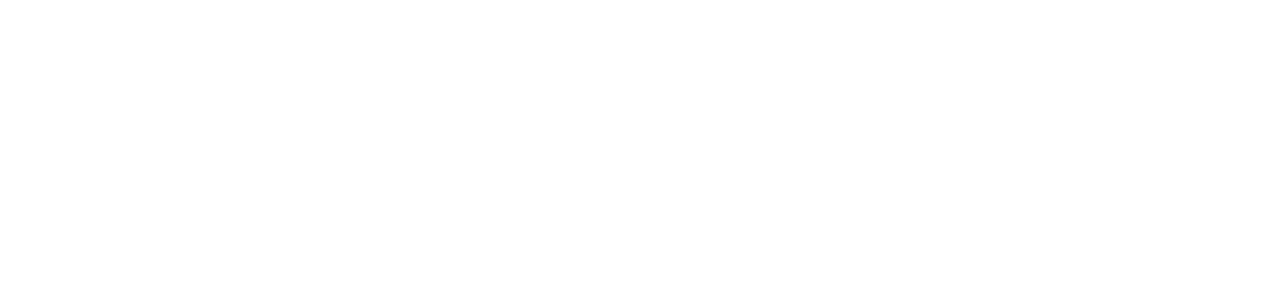
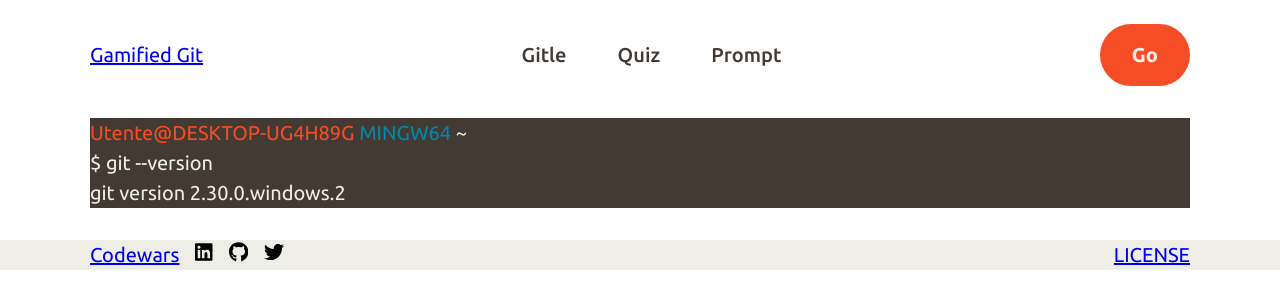
Before and after one commit to AlessandroTambellini/gamified-git, a React (Create React App) app: page /prompt in a window 1280 px wide. Before the commit this address had no page. Shown: the top 308 px of the page. Built offline with nearby package versions, Linux system fonts and the light colour scheme.

Commit message:
create Prompt page

```diff
--- a/src/components/Header.js
+++ b/src/components/Header.js
@@ -33,10 +33,10 @@
               <Link to="/gitle">Gitle</Link>
             </li>
             <li>
-              <Link to="/Quiz">Quiz</Link>
+              <Link to="/quiz">Quiz</Link>
             </li>
             <li>
-              <Link to="#">Prompt</Link>
+              <Link to="/prompt">Prompt</Link>
             </li>
           </ul>
         </nav>
--- a/src/index.js
+++ b/src/index.js
@@ -5,6 +5,7 @@
 import Intro from "./routes/Intro";
 import Gitle from "./routes/Gitle/Gitle";
 import Quiz from "./routes/Quiz/Quiz";
+import Prompt from "./routes/Prompt";
 import reportWebVitals from "./reportWebVitals";
 import "./index.css";
 
@@ -17,6 +18,7 @@
           <Route index element={<Intro />} />
           <Route path="gitle" element={<Gitle />} />
           <Route path="quiz" element={<Quiz />} />
+          <Route path="prompt" element={<Prompt />} />
         </Route>
       </Routes>
     </BrowserRouter>
--- /dev/null
+++ b/src/routes/Prompt.js
@@ -0,0 +1,27 @@
+function Prompt() {
+  return (
+    <main className="container bg-primary-dark">
+      <samp className="text-neutral">
+        <span className="prompt text-primary-orange">
+          Utente@DESKTOP-UG4H89G
+        </span>
+        <span className="text-secondary"> MINGW64 </span>~
+        <br />
+        <span className="text-neutral">$ </span>
+        <kbd className="text-neutral">git --version</kbd>
+        <br />
+        git version 2.30.0.windows.2
+      </samp>
+    </main>
+  );
+}
+
+/*
+    - <kbd>: user input from a keyboard, voice input, or any other text entry device
+    - <samp>: sample output from a computer program
+    - <output>: container element into which a site or app can inject the results of a
+    calculation or the outcome of a user action
+    - <var>: name of a variable in a mathematical expression or a programming context
+*/
+
+export default Prompt;
```
